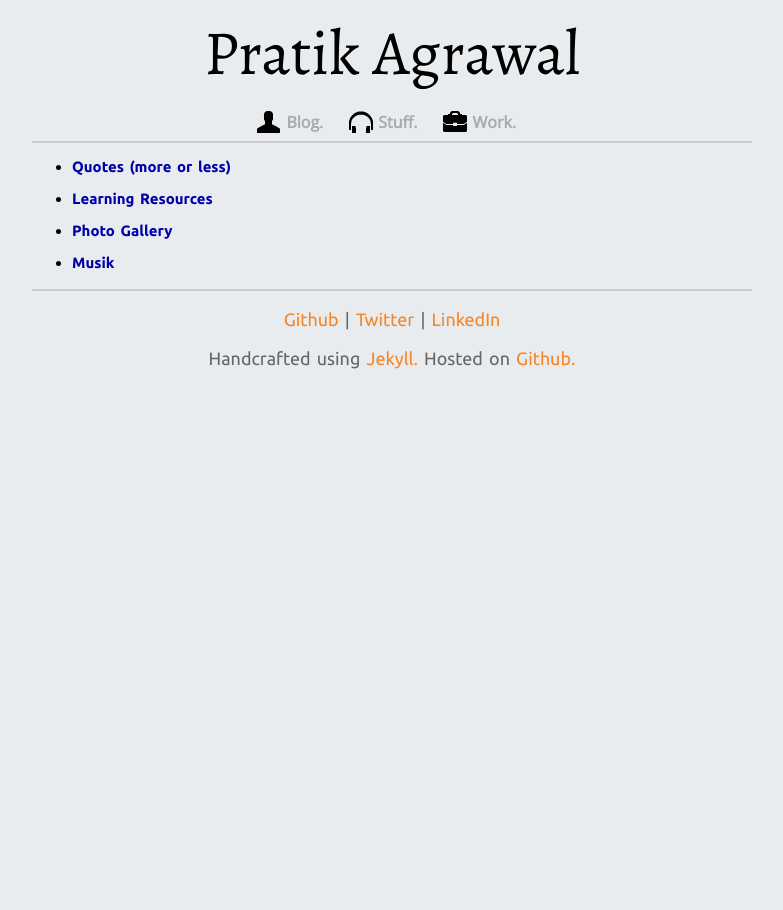
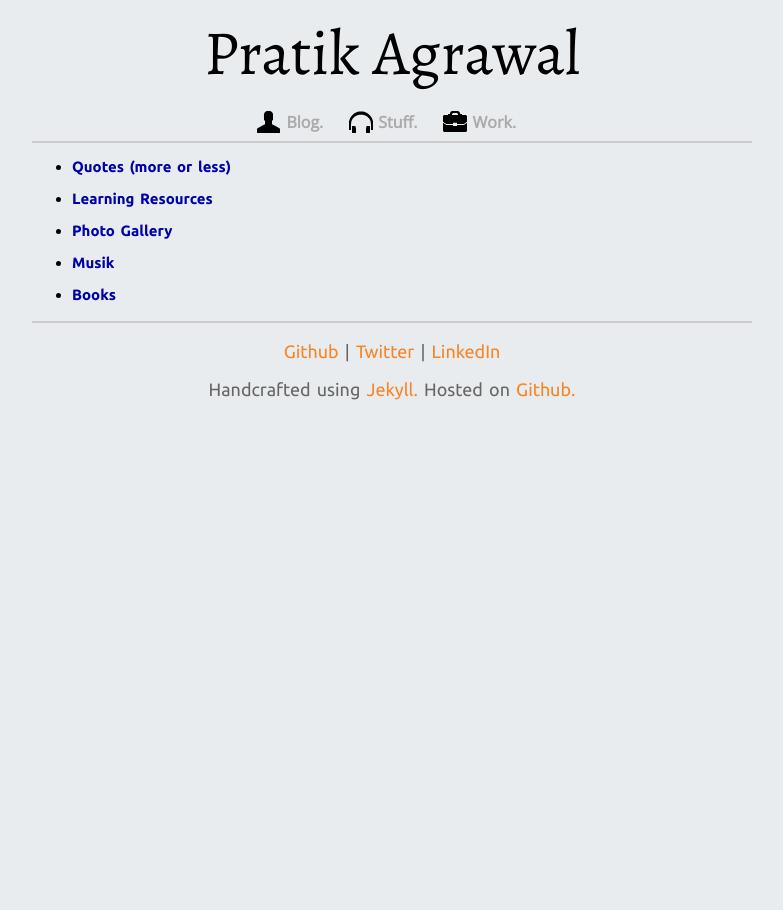
Before and after one commit to pratik98/pratik98.github.com, a Jekyll site: the page built from stuff.md, in a window 1280 px wide. Shown: the whole page, without its empty margins (248-1031 px from the left). Built offline with Jekyll 4.4.1, drawn with Linux system fonts in a browser that asks for light colours; nearby versions of some CDN libraries.

Commit message:
added books link

```diff
--- a/stuff.md
+++ b/stuff.md
@@ -10,3 +10,5 @@ title:  "Stuff - Pratik Agrawal"
 * **[Photo Gallery](pics.html)**
 
 * **[Musik](musik.html)**
+
+* **[Books](read.html)**
```
